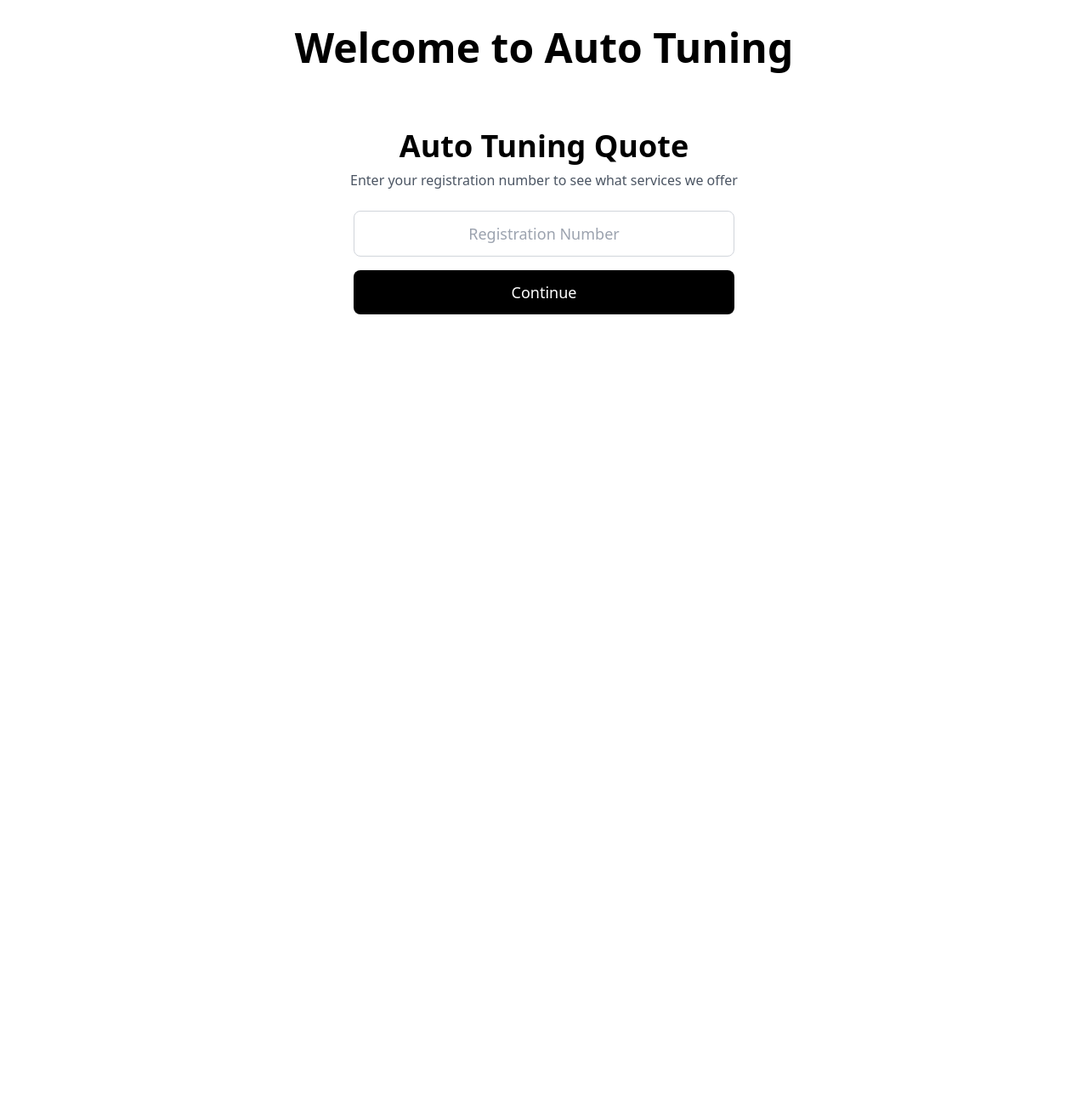
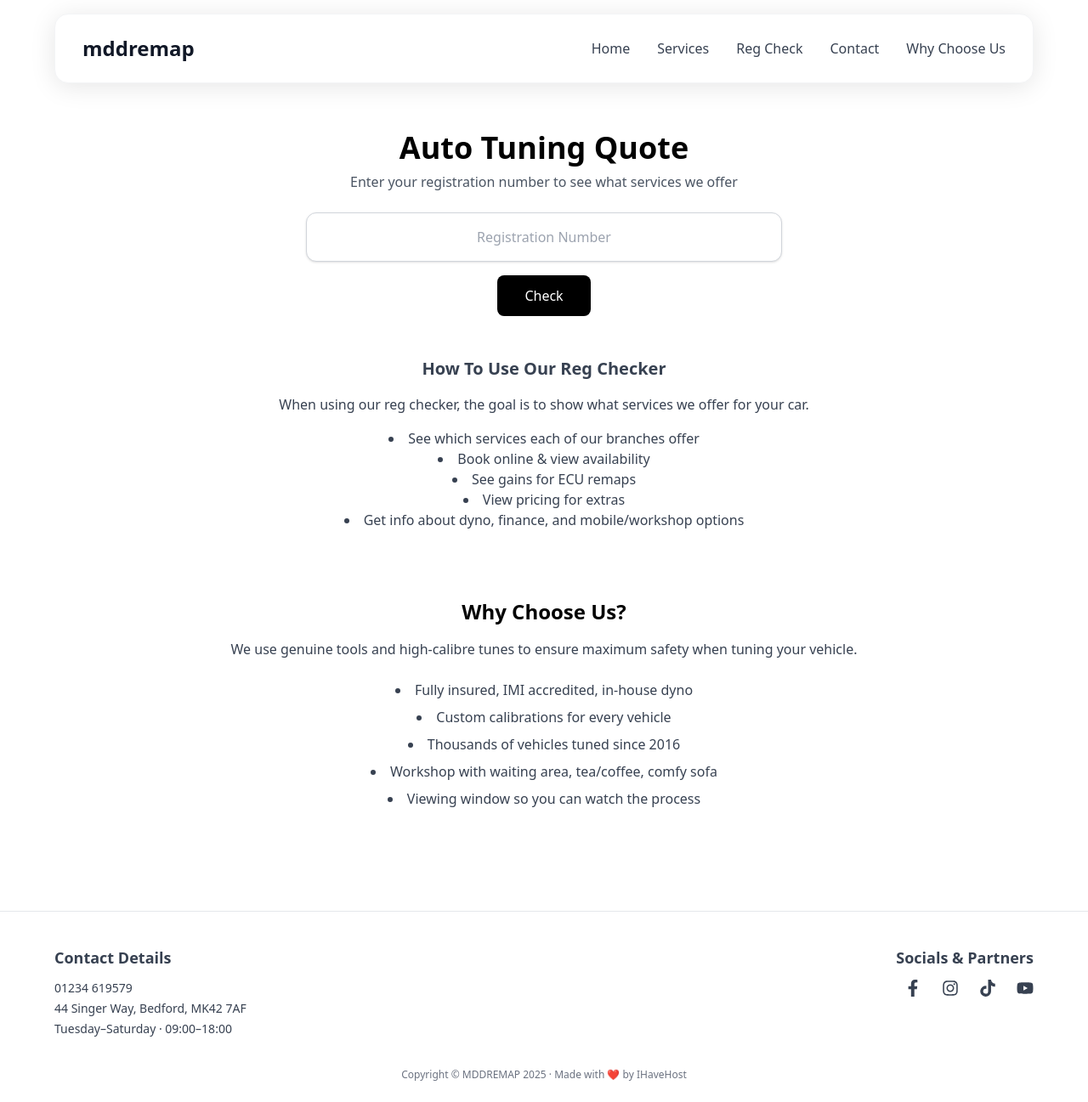
Before and after one commit to c3aus3scu/tuning-website, a React (Vite) app in the folder client/: page / in a window 1280 px wide. Shown: the whole page at 85% size. Before the commit the page ends 944 px from the top, so only its background shows below. Built offline with nearby package versions, Linux system fonts and the light colour scheme.

Commit message:
Home is done

```diff
--- a/client/package.json
+++ b/client/package.json
@@ -12,6 +12,7 @@
   "dependencies": {
     "react": "^19.0.0",
     "react-dom": "^19.0.0",
+    "react-icons": "^5.5.0",
     "react-router-dom": "^7.5.1"
   },
   "devDependencies": {
--- /dev/null
+++ b/client/src/components/Footer.jsx
@@ -0,0 +1,44 @@
+import React from "react";
+import { FaFacebookF, FaInstagram, FaTiktok, FaYoutube } from "react-icons/fa";
+
+export default function Footer() {
+  return (
+    <footer className="bg-white mt-20 pt-10 pb-6 px-6 border-t border-gray-200">
+      {/* Layout 2 coloane */}
+      <div className="max-w-6xl mx-auto flex flex-col md:flex-row justify-between items-start gap-10 text-sm text-gray-700">
+
+        {/* Contact Details */}
+        <div className="w-full md:w-1/2">
+          <h3 className="text-lg font-semibold mb-3">Contact Details</h3>
+          <p className="mb-1">01234 619579</p>
+          <p className="mb-1">44 Singer Way, Bedford, MK42 7AF</p>
+          <p className="mb-1">Tuesday–Saturday · 09:00–18:00</p>
+        </div>
+
+        {/* Socials & Partners */}
+        <div className="w-full md:w-1/2 text-left md:text-right">
+          <h3 className="text-lg font-semibold mb-3">Socials & Partners</h3>
+          <div className="flex md:justify-end gap-6 text-xl text-gray-700">
+            <a href="https://facebook.com" target="_blank" rel="noopener noreferrer" className="hover:text-black">
+              <FaFacebookF />
+            </a>
+            <a href="https://instagram.com" target="_blank" rel="noopener noreferrer" className="hover:text-black">
+              <FaInstagram />
+            </a>
+            <a href="https://tiktok.com" target="_blank" rel="noopener noreferrer" className="hover:text-black">
+              <FaTiktok />
+            </a>
+            <a href="https://youtube.com" target="_blank" rel="noopener noreferrer" className="hover:text-black">
+              <FaYoutube />
+            </a>
+          </div>
+        </div>
+      </div>
+
+      {/* Copyright */}
+      <div className="text-center mt-8 text-xs text-gray-500">
+        Copyright © MDDREMAP 2025 · Made with <span className="text-red-500">❤️</span> by IHaveHost
+      </div>
+    </footer>
+  );
+}
--- /dev/null
+++ b/client/src/components/Header.jsx
@@ -0,0 +1,44 @@
+import React, { useState } from "react";
+
+export default function Header() {
+  const [menuOpen, setMenuOpen] = useState(false);
+
+  return (
+    <header className="w-full flex justify-center bg-white sticky top-0 z-50 px-4 py-4">
+      <div className="w-full max-w-6xl bg-white rounded-2xl shadow-[0_4px_30px_rgba(0,0,0,0.1)] border border-gray-100 px-8 py-6 flex items-center justify-between">
+
+        {/* Logo / Brand */}
+        <div className="text-2xl font-bold text-gray-900">mddremap</div>
+
+        {/* Desktop Menu */}
+        <nav className="hidden md:flex gap-8 text-base font-medium text-gray-700">
+          <a href="#" className="hover:text-black transition">Home</a>
+          <a href="#services" className="hover:text-black transition">Services</a>
+          <a href="#regcheck" className="hover:text-black transition">Reg Check</a>
+          <a href="#contact" className="hover:text-black transition">Contact</a>
+          <a href="#why" className="hover:text-black transition">Why Choose Us</a>
+        </nav>
+
+        {/* Mobile Burger */}
+        <div className="md:hidden">
+          <button onClick={() => setMenuOpen(!menuOpen)} className="text-3xl text-gray-800">
+            ☰
+          </button>
+        </div>
+      </div>
+
+      {/* Dropdown Mobile */}
+      {menuOpen && (
+        <div className="absolute top-[90px] left-4 right-4 bg-white shadow-lg rounded-xl z-40 py-6 px-6 md:hidden">
+          <nav className="flex flex-col gap-4 text-base font-medium text-gray-700">
+            <a href="#" className="hover:text-black">Home</a>
+            <a href="#services" className="hover:text-black">Services</a>
+            <a href="#regcheck" className="hover:text-black">Reg Check</a>
+            <a href="#contact" className="hover:text-black">Contact</a>
+            <a href="#why" className="hover:text-black">Why Choose Us</a>
+          </nav>
+        </div>
+      )}
+    </header>
+  );
+}
--- a/client/src/components/QuoteForm.jsx
+++ b/client/src/components/QuoteForm.jsx
@@ -2,54 +2,60 @@ import React, { useState } from "react";
 import axios from "axios";
 
 export default function QuoteForm() {
+  const [step, setStep] = useState(1);
   const [regNumber, setRegNumber] = useState("");
   const [vehicle, setVehicle] = useState(null);
-  const [services, setServices] = useState([]);
+  const [loading, setLoading] = useState(false);
   const [selectedServices, setSelectedServices] = useState([]);
-  const [loading, setLoading] = useState(false);
-
   const [name, setName] = useState("");
   const [phone, setPhone] = useState("");
   const [email, setEmail] = useState("");
   const [message, setMessage] = useState("");
-  const [gdprAccepted, setGdprAccepted] = useState(false);
+  const [gdpr, setGdpr] = useState(false);
+  const [deliveryMethod, setDeliveryMethod] = useState("");
+  const [errors, setErrors] = useState({});
 
-  const [errors, setErrors] = useState({});
+  const serviceOptions = [
+    "Stage 1 Remap", "Stage 2 Remap", "DPF Delete", "EGR Delete", "AdBlue Delete",
+    "Swirl Flap Solution", "Diagnostic Trouble Code (DTC) Solution",
+    "Remap Solution Without Tune", "AdBlue Solution",
+    "Android Auto / Apple CarPlay Module", "AA/ACP Screen Upgrade - Linux OS",
+    "AA/ACP Screen Upgrade - Android OS", "Ghost Immobiliser",
+    "Return To Original", "Datalogging Session", "ECU Cloning"
+  ];
 
   const handleLookup = async (e) => {
     e.preventDefault();
     setLoading(true);
-    setVehicle(null);
-    setServices([]);
-    setSelectedServices([]);
-
+    setTimeout(async () => {
       try {
         const res = await axios.post("/api/lookup", { regNumber });
         setVehicle(res.data.vehicle);
-      setServices(res.data.matchedServices);
+        setStep(2);
       } catch (err) {
         console.error("Lookup error:", err);
       } finally {
         setLoading(false);
       }
+    }, 2500);
   };
 
-  const toggleService = (service) => {
+  const toggleService = (srv) => {
     setSelectedServices((prev) =>
-      prev.includes(service)
-        ? prev.filter((s) => s !== service)
-        : [...prev, service]
+      prev.includes(srv)
+        ? prev.filter((s) => s !== srv)
+        : [...prev, srv]
     );
   };
 
   const validate = () => {
-    const newErrors = {};
-    if (!name.trim()) newErrors.name = "Name is required.";
-    if (!/^\S+@\S+\.\S+$/.test(email)) newErrors.email = "Invalid email address.";
-    if (!/^[0-9]{10,}$/.test(phone)) newErrors.phone = "Phone must be at least 10 digits.";
-    if (!gdprAccepted) newErrors.gdpr = "You must accept GDPR terms.";
-    setErrors(newErrors);
-    return Object.keys(newErrors).length === 0;
+    const err = {};
+    if (!name.trim()) err.name = "Required.";
+    if (!/^[0-9]{10,}$/.test(phone)) err.phone = "Invalid phone.";
+    if (!/\S+@\S+\.\S+/.test(email)) err.email = "Invalid email.";
+    if (!gdpr) err.gdpr = "Accept GDPR.";
+    setErrors(err);
+    return Object.keys(err).length === 0;
   };
 
   const handleSubmit = async (e) => {
@@ -60,130 +66,156 @@ export default function QuoteForm() {
       await axios.post("/api/quote", {
         regNumber,
         lookupData: vehicle,
-        matchedServices: selectedServices,
+        selectedServices,
         name,
         phone,
         email,
         message,
+        deliveryMethod,
       });
-      alert("Quote sent successfully!");
+      alert("Quote sent!");
+      setStep(1);
     } catch (err) {
-      console.error("Error sending quote:", err);
-      alert("Something went wrong.");
+      console.error(err);
+      alert("Error sending quote.");
     }
   };
 
   return (
-    <div className="min-h-screen bg-white text-black flex flex-col items-center py-10 px-4">
-      <div className="w-full max-w-2xl text-center">
+    <div className="max-w-6xl mx-auto px-4 py-10">
+      {step === 1 && (
+        <>
+          <div className="text-center mb-8" id="regcheck">
             <h1 className="text-4xl font-bold mb-2">Auto Tuning Quote</h1>
             <p className="text-gray-600 mb-6">Enter your registration number to see what services we offer</p>
-      </div>
-
-      <form onSubmit={handleLookup} className="w-full max-w-md flex flex-col gap-4">
+            <form onSubmit={handleLookup} className="flex flex-col items-center gap-4">
+              <div className="w-full md:w-1/2">
                 <input
                   type="text"
-          placeholder="Registration Number"
                   value={regNumber}
                   onChange={(e) => setRegNumber(e.target.value.toUpperCase())}
-          className="border border-gray-300 rounded-lg px-4 py-3 text-center text-lg"
+                  placeholder="Registration Number"
+                  className="w-full px-5 py-4 text-center border border-gray-300 rounded-xl shadow"
                   required
                 />
+              </div>
               <button
                 type="submit"
                 disabled={loading}
-          className="bg-black text-white rounded-lg py-3 text-lg hover:bg-gray-900 transition"
+                className="bg-black text-white px-8 py-3 rounded-lg hover:bg-gray-900"
               >
-          {loading ? "Checking..." : "Continue"}
+                {loading ? "Checking..." : "Check"}
               </button>
             </form>
+          </div>
 
-      {vehicle && (
-        <div className="mt-8 text-center">
-          <p className="text-lg font-semibold">{vehicle.make} {vehicle.model} ({vehicle.year})</p>
-          <p>{vehicle.engineSize}L • {vehicle.fuelType} • Euro {vehicle.euroStatus}</p>
+          {/* Info Section */}
+          <div className="mt-12 space-y-4 text-gray-700 max-w-3xl mx-auto text-center">
+            <h2 className="text-xl font-semibold">How To Use Our Reg Checker</h2>
+            <p>When using our reg checker, the goal is to show what services we offer for your car.</p>
+            <ul className="list-disc list-inside text-left text-sm md:text-base text-center">
+              <li>See which services each of our branches offer</li>
+              <li>Book online & view availability</li>
+              <li>See gains for ECU remaps</li>
+              <li>View pricing for extras</li>
+              <li>Get info about dyno, finance, and mobile/workshop options</li>
+            </ul>
           </div>
+        </>
       )}
 
-      {services.length > 0 && (
-        <div className="mt-10 w-full max-w-4xl">
-          <h2 className="text-2xl font-semibold text-center mb-4">Select your services</h2>
-          <div className="grid grid-cols-1 sm:grid-cols-2 lg:grid-cols-3 gap-4">
-            {services.map((srv, idx) => {
-              const selected = selectedServices.includes(srv);
-              return (
+      {step === 2 && (
+        <>
+          <div className="text-center my-10" id="services">
+            <h2 className="text-3xl font-semibold mb-4">Select Your Services</h2>
+            <p className="text-gray-600 mb-6">Choose the services relevant to your car</p>
+            <div className="grid justify-center grid-cols-1 md:grid-cols-2 lg:grid-cols-3 gap-4">
+            {serviceOptions.map((srv, idx) => (
                 <div
                   key={idx}
+                  className={`border rounded-xl p-4 text-center cursor-pointer transition ${
+                    selectedServices.includes(srv)
+                      ? "bg-gray-100 border-black scale-[1.02]"
+                      : "hover:border-gray-400"
+                  }`}
                   onClick={() => toggleService(srv)}
-                  className={`cursor-pointer transition-all duration-200 border-2 rounded-xl p-6 text-center font-medium text-lg shadow-sm ${
-                    selected
-                      ? "border-black bg-gray-100 scale-105"
-                      : "border-gray-200 hover:border-gray-400 hover:scale-[1.01]"
-                  }`}
                 >
-                  {srv}
+                  <p className="font-medium">{srv}</p>
                 </div>
-              );
-            })}
+              ))}
+            </div>
+            <div className="mt-6 flex justify-center">
+              <button
+                onClick={() => setStep(3)}
+                disabled={selectedServices.length === 0}
+                className="bg-black text-white px-8 py-3 rounded-lg hover:bg-gray-900 disabled:opacity-50"
+              >
+                Continue
+              </button>
             </div>
           </div>
+        </>
       )}
 
-      {selectedServices.length > 0 && (
-        <form onSubmit={handleSubmit} className="mt-10 w-full max-w-md flex flex-col gap-4">
-          <input
-            type="text"
-            placeholder="Full Name"
-            value={name}
-            onChange={(e) => setName(e.target.value)}
-            className="border px-4 py-3 rounded"
-          />
+      {step === 3 && (
+        <form onSubmit={(e) => {
+          e.preventDefault();
+          if (validate()) setStep(4);
+        }} className="mt-10 max-w-lg mx-auto space-y-4">
+          <h2 className="text-center text-2xl font-semibold">Your Details</h2>
+          <input type="text" placeholder="Full Name" value={name} onChange={(e) => setName(e.target.value)} className="w-full border px-4 py-3 rounded" />
           {errors.name && <p className="text-red-500 text-sm">{errors.name}</p>}
-
-          <input
-            type="tel"
-            placeholder="Phone Number"
-            value={phone}
-            onChange={(e) => setPhone(e.target.value)}
-            className="border px-4 py-3 rounded"
-          />
+          <input type="tel" placeholder="Phone Number" value={phone} onChange={(e) => setPhone(e.target.value)} className="w-full border px-4 py-3 rounded" />
           {errors.phone && <p className="text-red-500 text-sm">{errors.phone}</p>}
-
-          <input
-            type="email"
-            placeholder="Email Address"
-            value={email}
-            onChange={(e) => setEmail(e.target.value)}
-            className="border px-4 py-3 rounded"
-          />
+          <input type="email" placeholder="Email Address" value={email} onChange={(e) => setEmail(e.target.value)} className="w-full border px-4 py-3 rounded" />
           {errors.email && <p className="text-red-500 text-sm">{errors.email}</p>}
-
-          <textarea
-            placeholder="Message (optional)"
-            value={message}
-            onChange={(e) => setMessage(e.target.value)}
-            rows="3"
-            className="border px-4 py-3 rounded resize-none"
-          />
-
+          <textarea placeholder="Message (optional)" value={message} onChange={(e) => setMessage(e.target.value)} className="w-full border px-4 py-3 rounded" rows="3" />
           <label className="flex items-center gap-2 text-sm">
-            <input
-              type="checkbox"
-              checked={gdprAccepted}
-              onChange={(e) => setGdprAccepted(e.target.checked)}
-            />
+            <input type="checkbox" checked={gdpr} onChange={(e) => setGdpr(e.target.checked)} />
             I agree to the GDPR terms and privacy policy.
           </label>
           {errors.gdpr && <p className="text-red-500 text-sm">{errors.gdpr}</p>}
+          <div className="text-center">
+            <button type="submit" className="bg-black text-white px-8 py-3 rounded-lg hover:bg-gray-900">Next</button>
+          </div>
+        </form>
+      )}
 
-          <button
-            type="submit"
-            className="bg-black text-white px-8 py-3 rounded-lg text-lg hover:bg-gray-900 transition"
-          >
+      {step === 4 && (
+        <form onSubmit={handleSubmit} className="mt-10 max-w-4xl mx-auto space-y-6">
+          <h2 className="text-center text-2xl font-semibold">Workshop or Mobile?</h2>
+          <div className="grid grid-cols-1 md:grid-cols-2 gap-6">
+            <div onClick={() => setDeliveryMethod("workshop")} className={`p-6 border rounded-xl cursor-pointer transition shadow ${deliveryMethod === "workshop" ? "border-black bg-gray-50" : "hover:border-gray-400"}`}>
+              <h3 className="font-semibold mb-2">Visit our workshop</h3>
+              <p>Book a specific day & time. No extra charge.</p>
+              <p className="mt-2 font-medium">I'll come to you +£0</p>
+            </div>
+            <div onClick={() => setDeliveryMethod("mobile")} className={`p-6 border rounded-xl cursor-pointer transition shadow ${deliveryMethod === "mobile" ? "border-black bg-gray-50" : "hover:border-gray-400"}`}>
+              <h3 className="font-semibold mb-2">Mobile service</h3>
+              <p>Choose AM/PM. We'll confirm final time the day before. +£30 charge.</p>
+              <p className="mt-2 font-medium">You come to me +£30</p>
+            </div>
+          </div>
+          <div className="text-center">
+            <button type="submit" disabled={!deliveryMethod} className="bg-black text-white px-8 py-3 rounded-lg hover:bg-gray-900 disabled:opacity-50">
               Get a Quote
             </button>
+          </div>
         </form>
       )}
+
+      {/* WHY CHOOSE US */}
+      <div className="mt-20 max-w-4xl mx-auto px-4" id="why">
+        <h2 className="text-2xl font-bold mb-4 text-center">Why Choose Us?</h2>
+        <p className="text-gray-700 text-center mb-6">We use genuine tools and high-calibre tunes to ensure maximum safety when tuning your vehicle.</p>
+        <ul className="list-disc list-inside text-sm md:text-base text-gray-700 space-y-2 text-center">
+          <li>Fully insured, IMI accredited, in-house dyno</li>
+          <li>Custom calibrations for every vehicle</li>
+          <li>Thousands of vehicles tuned since 2016</li>
+          <li>Workshop with waiting area, tea/coffee, comfy sofa</li>
+          <li>Viewing window so you can watch the process</li>
+        </ul>
+      </div>
     </div>
   );
 }
--- a/client/src/pages/Home.jsx
+++ b/client/src/pages/Home.jsx
@@ -1,14 +1,16 @@
-import React from 'react';
-
+import React from "react";
+import Header from "../components/Header";
 import QuoteForm from "../components/QuoteForm";
+import Footer from "../components/Footer";
 
 export default function Home() {
   return (
-    <div className="min-h-screen px-4 py-8 bg-white">
-      <div className="max-w-4xl mx-auto">
-        <h1 className="text-3xl md:text-5xl font-bold text-center mb-8">Welcome to Auto Tuning</h1>
+    <div className="bg-white text-black min-h-screen flex flex-col">
+      <Header />
+      <main className="flex-grow">
         <QuoteForm />
-      </div>
+      </main>
+      <Footer />
     </div>
   );
 }
```
Also changed, not shown: 1 other file (tests, documents, lock files or other folders). Lines whose indentation alone changed are shown as unchanged.
